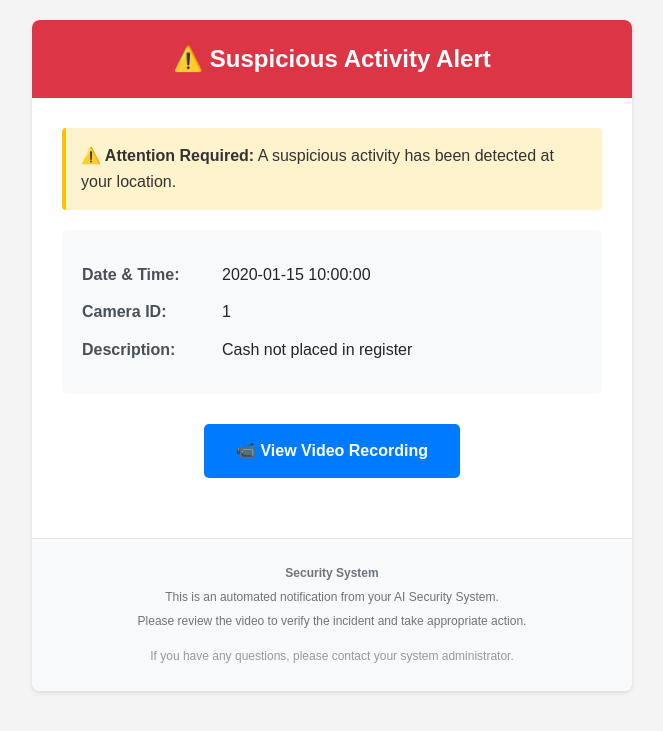
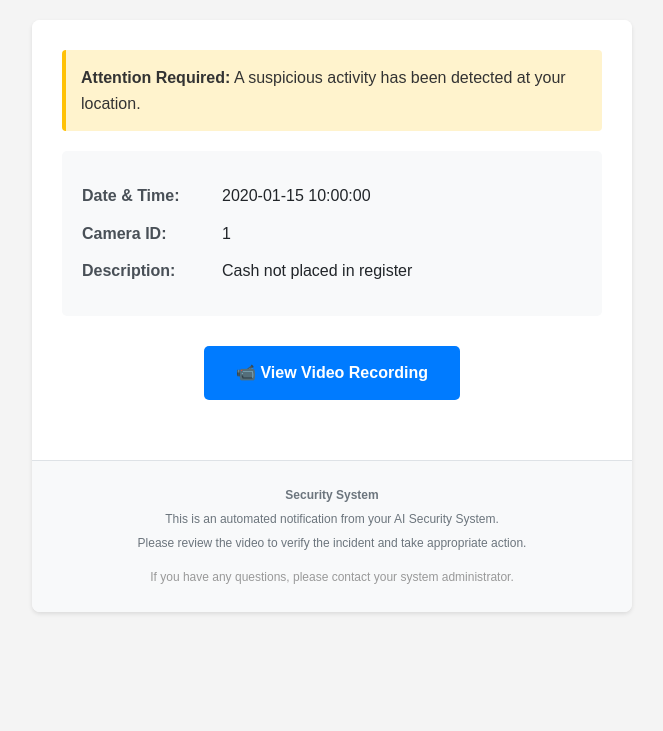
Before and after one commit to bolatemre/cash-detector, a Python web app: template src/event-processor/templates/email_suspicious_event.html in a window 1280 px wide. Shown: the top 731 px of the page, without its empty margins (308-971 px from the left). Run offline with Jinja, Linux system fonts and the light colour scheme; the template is opened without the code that fills it: most values are stand-ins (such as "Sample title", 1, 10 or a date in 2020).

Commit message:
OKSAISECUR-17: rework template

```diff
--- a/src/event-processor/templates/email_suspicious_event.html
+++ b/src/event-processor/templates/email_suspicious_event.html
@@ -20,17 +20,6 @@
             border-radius: 8px;
             overflow: hidden;
             box-shadow: 0 2px 4px rgba(0,0,0,0.1);
-        }
-        .header {
-            background-color: #dc3545;
-            color: white;
-            padding: 20px;
-            text-align: center;
-        }
-        .header h1 {
-            margin: 0;
-            font-size: 24px;
-            font-weight: 600;
         }
         .content {
             padding: 30px;
@@ -118,13 +107,9 @@
 </head>
 <body>
     <div class="email-wrapper">
-        <div class="header">
-            <h1>⚠️ Suspicious Activity Alert</h1>
-        </div>
-
         <div class="content">
             <div class="alert-box">
-                <strong>⚠️ Attention Required:</strong> A suspicious activity has been detected at your location.
+                <strong>Attention Required:</strong> A suspicious activity has been detected at your location.
             </div>
 
             <div class="info-section">
```
